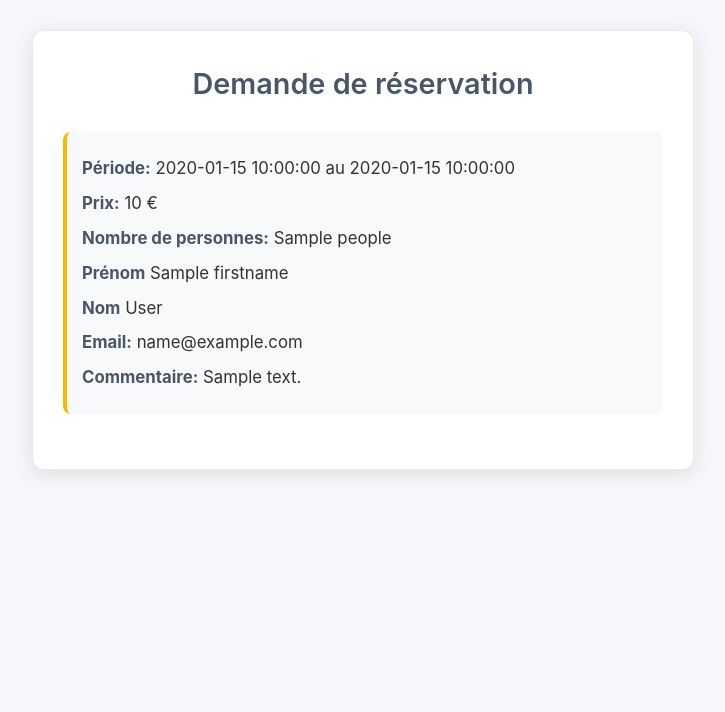
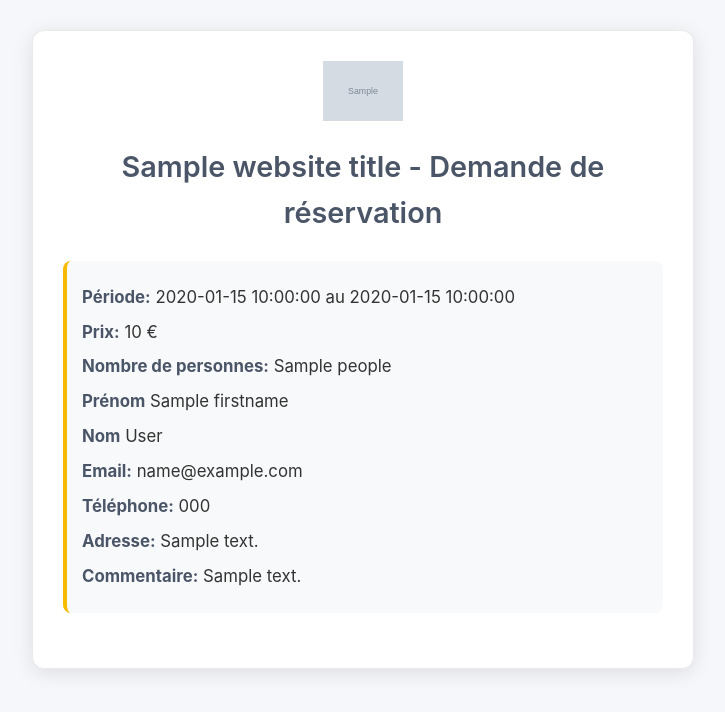
Before and after one commit to Dr4x14913/booking-calendar, a Flask app: template templates/reservation-email.html in a window 1280 px wide. Shown: the top 712 px of the page, without its empty margins (277-1002 px from the left). Run offline with Flask 3, Linux system fonts and the light colour scheme; the template is opened without the code that fills it: most values are stand-ins (such as "Sample title", 1, 10 or a date in 2020); grey boxes marked "Sample" are stand-in pictures; parts of the project's set-up code (start-up, migrations or seed data) failed here and were passed over.

Commit message:
feat: add address stuff

```diff
--- a/app.py
+++ b/app.py
@@ -103,6 +103,20 @@ def update_dates():
     set_booked_dates(new_dates)
     return redirect("/admin_dashboard")
 
+@app.route('/update-website-config', methods=['POST'])
+@login_required
+def update_website_config():
+    """Handle website configuration updates from admin panel"""
+    website_title = request.form.get("website_title", "")
+    icon_url = request.form.get("icon_url", "")
+
+    config = {
+        "website_title": website_title,
+        "icon_url": icon_url
+    }
+    set_website_config(config)
+    return redirect("/admin_dashboard")
+
 @app.route('/update-prices', methods=['POST'])
 @login_required
 def update_prices():
@@ -119,8 +133,8 @@ def update_prices():
 def admin():
     booked_dates = get_booked_dates()
     prices = get_prices().to_csv(sep=" ", index=False, header=None)
-
-    return render_template('admin_panel.html', bookedDatesJson=booked_dates, pricesCsv=prices)
+    website_config = get_website_config()
+    return render_template('admin_panel.html', bookedDatesJson=booked_dates, pricesCsv=prices, website_config=website_config)
 
 @app.route('/admin', methods=['GET', 'POST'])
 def admin_login():
@@ -236,6 +250,8 @@ def reservation_form():
     comment    = request.args.get('comment', '')
     start_date = request.args.get('start_date', '')
     end_date   = request.args.get('end_date', '')
+    phone      = request.args.get('phone', '')
+    address    = request.args.get('address', '')
     duration   = (datetime.strptime(end_date, C_STANDARD_DATE_FMT) - datetime.strptime(start_date, C_STANDARD_DATE_FMT)).days
     prices     = get_prices()
     try:
@@ -249,6 +265,8 @@ def reservation_form():
                          firstname=firstname,
                          lastname=lastname,
                          comment=comment,
+                         phone=phone,
+                         address=address,
                          email=email,
                          price=price)
 
@@ -262,6 +280,8 @@ def submit_reservation():
     firstname  = request.form.get('firstname')
     lastname   = request.form.get('lastname')
     email      = request.form.get('email')
+    phone      = request.form.get('phone', '')
+    address    = request.form.get('address', '')
     comment    = request.form.get('comment', '')
 
     # Validate email format using email-validator
@@ -279,11 +299,19 @@ def submit_reservation():
                                firstname=firstname,
                                lastname=lastname,
                                comment=comment,
+                               phone=phone,
+                               address=address,
                                email=email,
                         ))
 
+    # Get website configuration for email template
+    website_config = get_website_config()
+
     # Send confirmation email to customer
     subject = f"Demande de réservation - {start_date} au {end_date}"
+    website_title = website_config.get('website_title', '')
+    if website_title:
+        subject = f"[{website_title}] " + subject
     body = render_template('reservation-email.html',
                        start_date=start_date,
                        end_date=end_date,
@@ -292,8 +320,12 @@ def submit_reservation():
                        email=email,
                        firstname=firstname,
                        lastname=lastname,
+                       phone=phone,
+                       address=address,
                        comment=comment,
                        to_customer=True,
+                       website_title=website_title,
+                       icon_url=website_config.get('icon_url', ''),
                     )
 
     # Send confirmation email to owner
@@ -306,8 +338,12 @@ def submit_reservation():
                        email=email,
                        firstname=firstname,
                        lastname=lastname,
+                       phone=phone,
+                       address=address,
                        comment=comment,
                        to_customer=False,
+                       website_title=website_title,
+                       icon_url=website_config.get('icon_url', ''),
                     )
     try:
       msg = Message(subject, recipients=[email])
@@ -379,6 +415,23 @@ def get_hashed_password():
         config = json.load(f)
         return config.get("hashed_password", "")
 
+def get_website_config():
+    """Retrieve website configuration from JSON file"""
+    json_file = "/app/website_config.json"
+    if not Path(json_file).exists():
+        # Create default config file if it doesn't exist
+        default_config = {"website_title": "", "icon_url": ""}
+        set_website_config(default_config)
+
+    with open(json_file, "r") as f:
+        return json.load(f)
+
+def set_website_config(config):
+    """Store website configuration in JSON file"""
+    json_file = "/app/website_config.json"
+    with open(json_file, "w") as f:
+        json.dump(config, f)
+
 def set_hashed_password(password):
     json_file = "/app/password_config.json"
     hashed_password = generate_password_hash(password)
--- a/templates/reservation-email.html
+++ b/templates/reservation-email.html
@@ -8,7 +8,15 @@
 <body style="margin: 0; padding: 0; font-family: -apple-system, BlinkMacSystemFont, 'Segoe UI', Roboto, Helvetica, Arial, sans-serif; background-color: #f5f7fa; color: #333; line-height: 1.6;">
   <div style="max-width: 600px; margin: 30px auto; padding: 30px; background: #ffffff; border-radius: 12px; box-shadow: 0 4px 20px rgba(0, 0, 0, 0.1); border: 1px solid #eaeaea;">
     <div style="text-align: center; margin-bottom: 25px;">
-      <h2 style="color: #4a5568; font-size: 1.8rem; margin: 0 0 10px; font-weight: 600;">Demande de réservation</h2>
+      {% if icon_url %}
+        <img src="{{ icon_url }}" alt="Logo" style="max-width: 120px; max-height: 60px; margin-bottom: 15px;">
+      {% endif %}
+      <h2 style="color: #4a5568; font-size: 1.8rem; margin: 0 0 10px; font-weight: 600;">
+        {% if website_title %}
+          {{ website_title }} -
+        {% endif %}
+        Demande de réservation
+      </h2>
     </div>
 
     <div style="background: #f8f9fa; padding: 15px; border-radius: 8px; margin-bottom: 25px; border-left: 4px solid #f6ba00;">
@@ -19,13 +27,19 @@
       <p style="margin: 8px 0; font-size: 1.05em;"><strong style="color: #4a5568;">Prénom</strong> {{ firstname }}</p>
       <p style="margin: 8px 0; font-size: 1.05em;"><strong style="color: #4a5568;">Nom</strong> {{ lastname }}</p>
       <p style="margin: 8px 0; font-size: 1.05em;"><strong style="color: #4a5568;">Email:</strong> {{ email }}</p>
+      {% if phone %}
+      <p style="margin: 8px 0; font-size: 1.05em;"><strong style="color: #4a5568;">Téléphone:</strong> {{ phone }}</p>
+      {% endif %}
+      {% if address %}
+      <p style="margin: 8px 0; font-size: 1.05em;"><strong style="color: #4a5568;">Adresse:</strong> {{ address }}</p>
+      {% endif %}
       <p style="margin: 8px 0; font-size: 1.05em;"><strong style="color: #4a5568;">Commentaire:</strong> {{ comment if comment else 'Aucun commentaire' }}</p>
       {% endif %}
     </div>
 
     {% if to_customer %}
     <p style="text-align: center; margin-top: 20px; font-size: 1.1em; color: #2d3748;">
-    Merci {{ firstname }} pour votre réservation !
+    Merci {{ firstname }} pour votre demande de réservation !
     </p>
     {% endif %}
   </div>
```
Also changed, not shown: static/style.css (+31 -0 lines), templates/admin_panel.html (+20 -0 lines), templates/reservation-form.html (+13 -1 lines).
